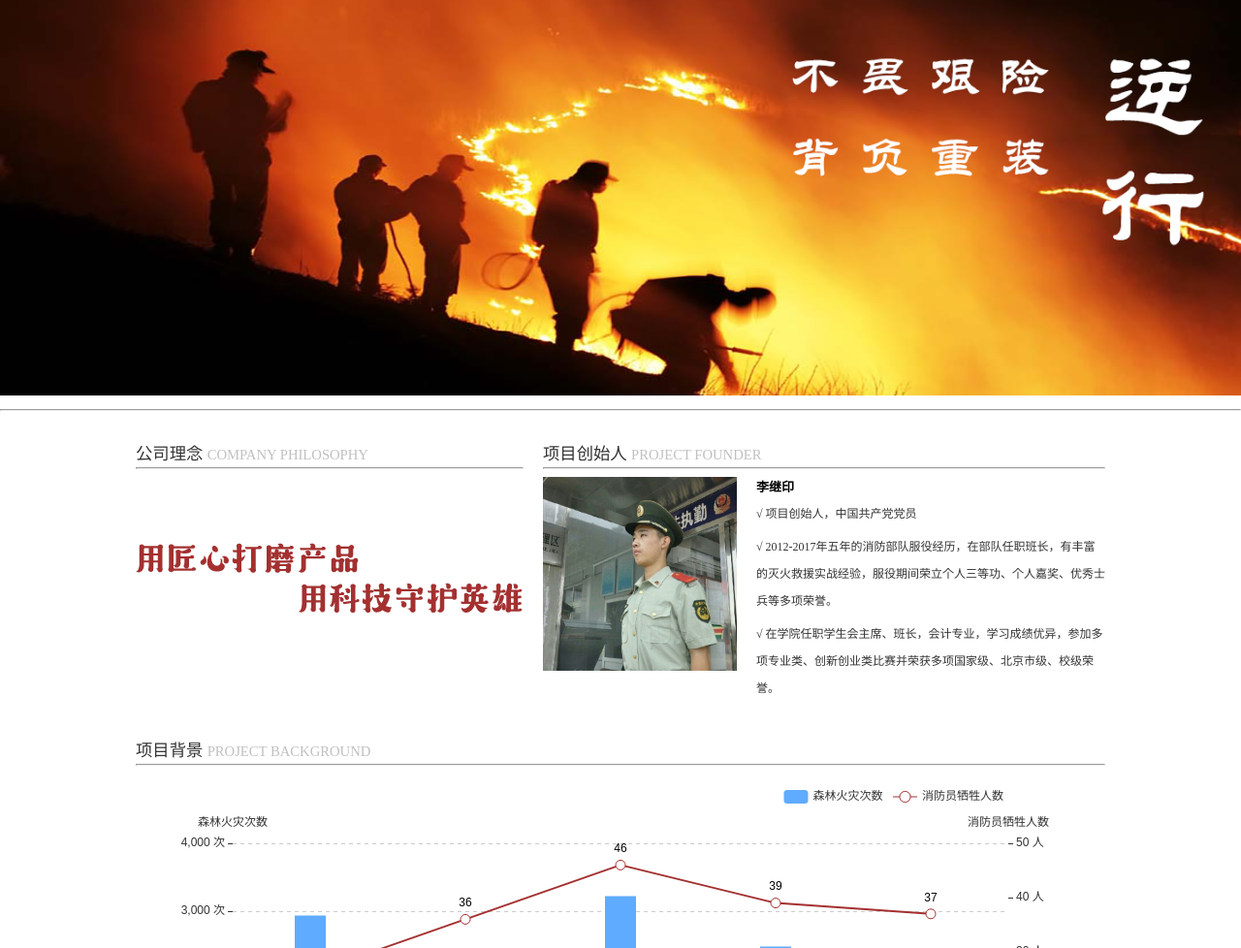
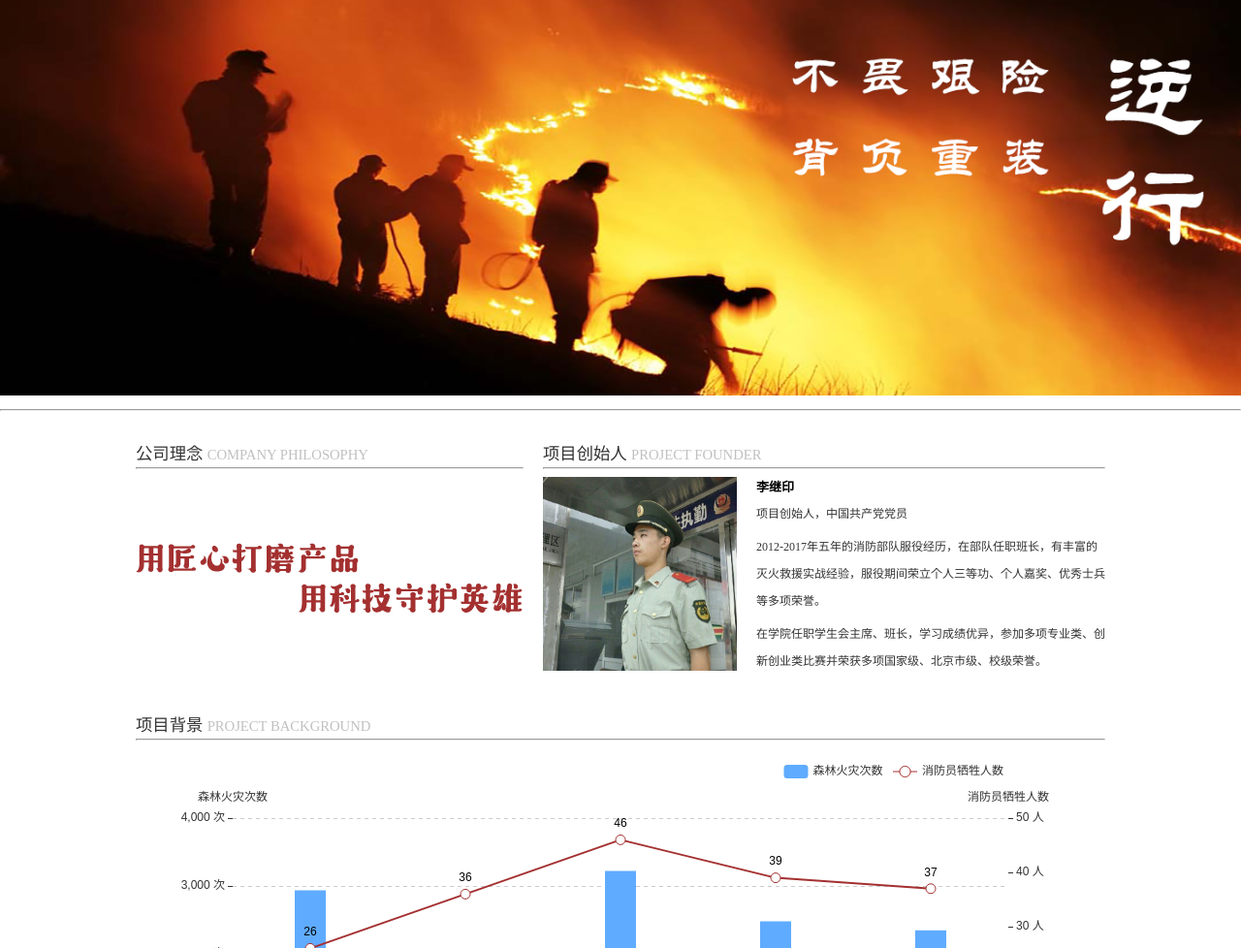
Before and after one commit to to-Zero/forest-firefighter.github.io, a plain HTML site: page index.html in a window 1280 px wide. Shown: the part 122-1100 px from the top of the page at 97% size. Drawn offline with nearby package versions, Linux system fonts and the light colour scheme.

Commit message:
Update index.html

```diff
--- a/index.html
+++ b/index.html
@@ -84,9 +84,9 @@
 							</div>
 							<div class="fuze-detail">
 								<h3>李继印</h3>
-								<p>√ 项目创始人，中国共产党党员</p>
-								<p>√ 2012-2017年五年的消防部队服役经历，在部队任职班长，有丰富的灭火救援实战经验，服役期间荣立个人三等功、个人嘉奖、优秀士兵等多项荣誉。</p>
-								<p>√ 在学院任职学生会主席、班长，会计专业，学习成绩优异，参加多项专业类、创新创业类比赛并荣获多项国家级、北京市级、校级荣誉。</p>
+								<p>项目创始人，中国共产党党员</p>
+								<p>2012-2017年五年的消防部队服役经历，在部队任职班长，有丰富的灭火救援实战经验，服役期间荣立个人三等功、个人嘉奖、优秀士兵等多项荣誉。</p>
+								<p>在学院任职学生会主席、班长，学习成绩优异，参加多项专业类、创新创业类比赛并荣获多项国家级、北京市级、校级荣誉。</p>
 
 							</div>
 						</div>
```
